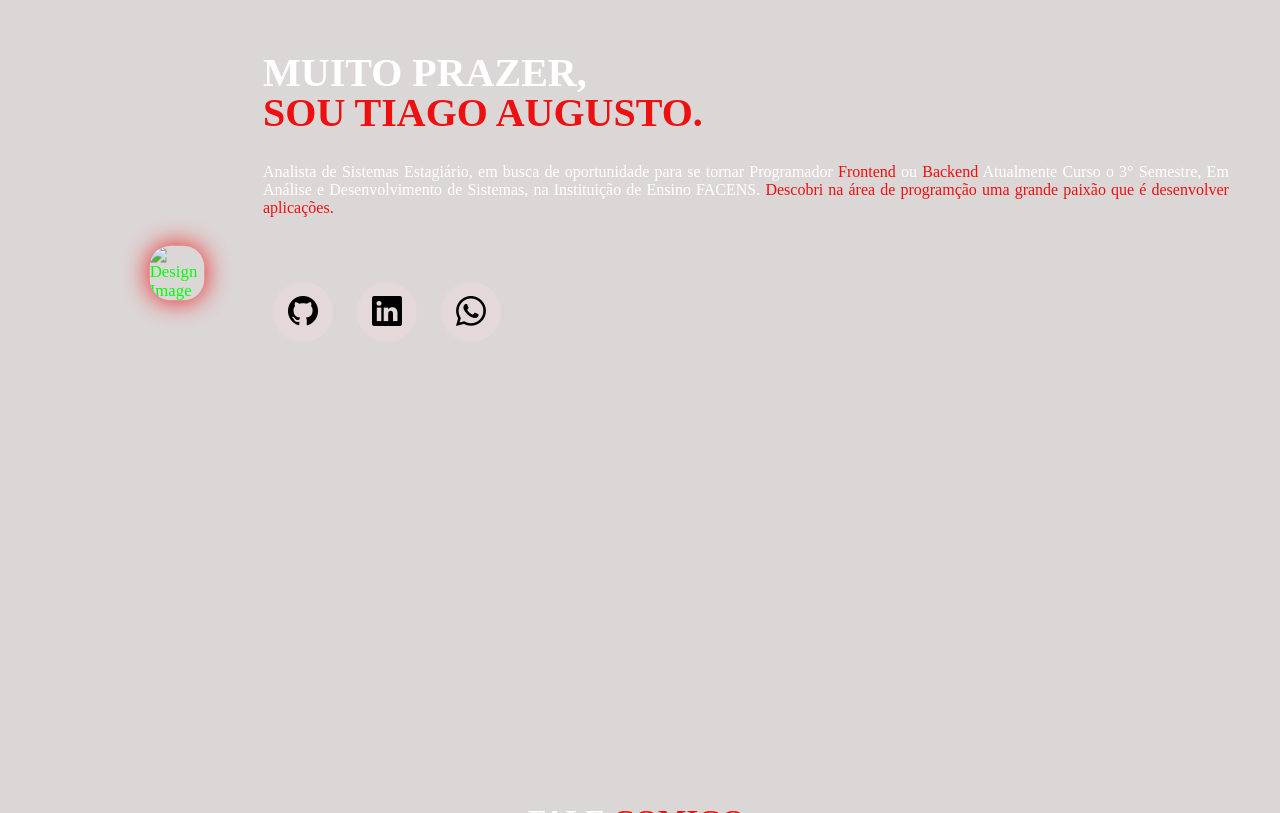
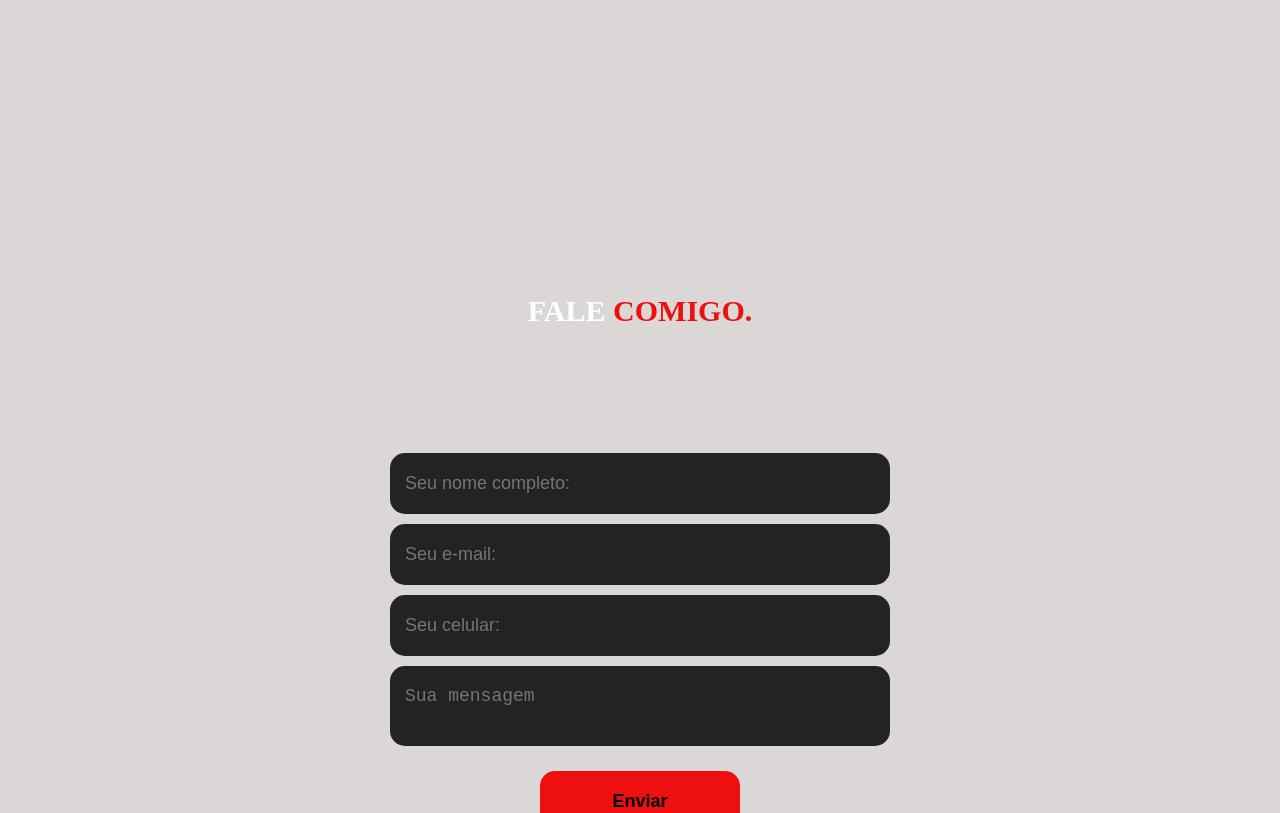
Before and after one commit to sophiamaxine/CIVIC, a plain HTML site: page index.html in a window 1280 px wide. Shown: the part 1565-2378 px from the top of the page. Drawn offline with nearby package versions, Linux system fonts and the light colour scheme.

Commit message:
Update index.html

```diff
--- a/index.html
+++ b/index.html
@@ -83,35 +83,6 @@
             </div><!--interface-->
         </section><!--especialidades-->
 
-        <section class="sobre" id="Sobre">
-            <div class="interface">
-                <div class="flex">
-                    <div class="img-sobre">
-                        <img src="img/Design 3.png" alt="Design Image">
-                    </div><!--img-sobre-->
-
-                    <div class="txt-sobre">
-                        <h2 class="me">MUITO PRAZER, <br> <span style="color: #ee1010;">SOU TIAGO AUGUSTO.</span></h2>
-                        <p>Analista de Sistemas Estagiário, em busca de oportunidade para se tornar Programador <span
-                                style="color: #ee1010;">Frontend </span>ou
-                            <span style="color: #ee1010;">Backend </span>
-                            Atualmente Curso o 3° Semestre, Em Análise e Desenvolvimento de Sistemas, na Instituição de
-                            Ensino FACENS.<span style="color: #ee1010;"> Descobri na área de programção uma grande
-                                paixão que é desenvolver aplicações.</span>
-                        </p>
-
-                        <div class="btn-social">
-                            <a href="https://github.com/TiagoAugustoSilva" target="_blank"><button><i
-                                        class="bi bi-github"></i></button></a>
-                            <a href="https://www.linkedin.com/in/tiago-augusto-melo-silva-177127b9/" target="_blank"><button><i
-                                        class="bi bi-linkedin"></i></button></a>
-                            <a href="https://web.whatsapp.com/send?phone=5515997842321" target="_blank"><button><i
-                                        class="bi bi-whatsapp"></i></button></a>
-                        </div><!--btn-social-->
-                    </div><!--txt-sobre-->
-                </div><!--flex-->
-            </div><!--interface-->
-        </section><!--sobre-->
 
         <section class="formulario" id="fale">
             <div class="interface">
```
